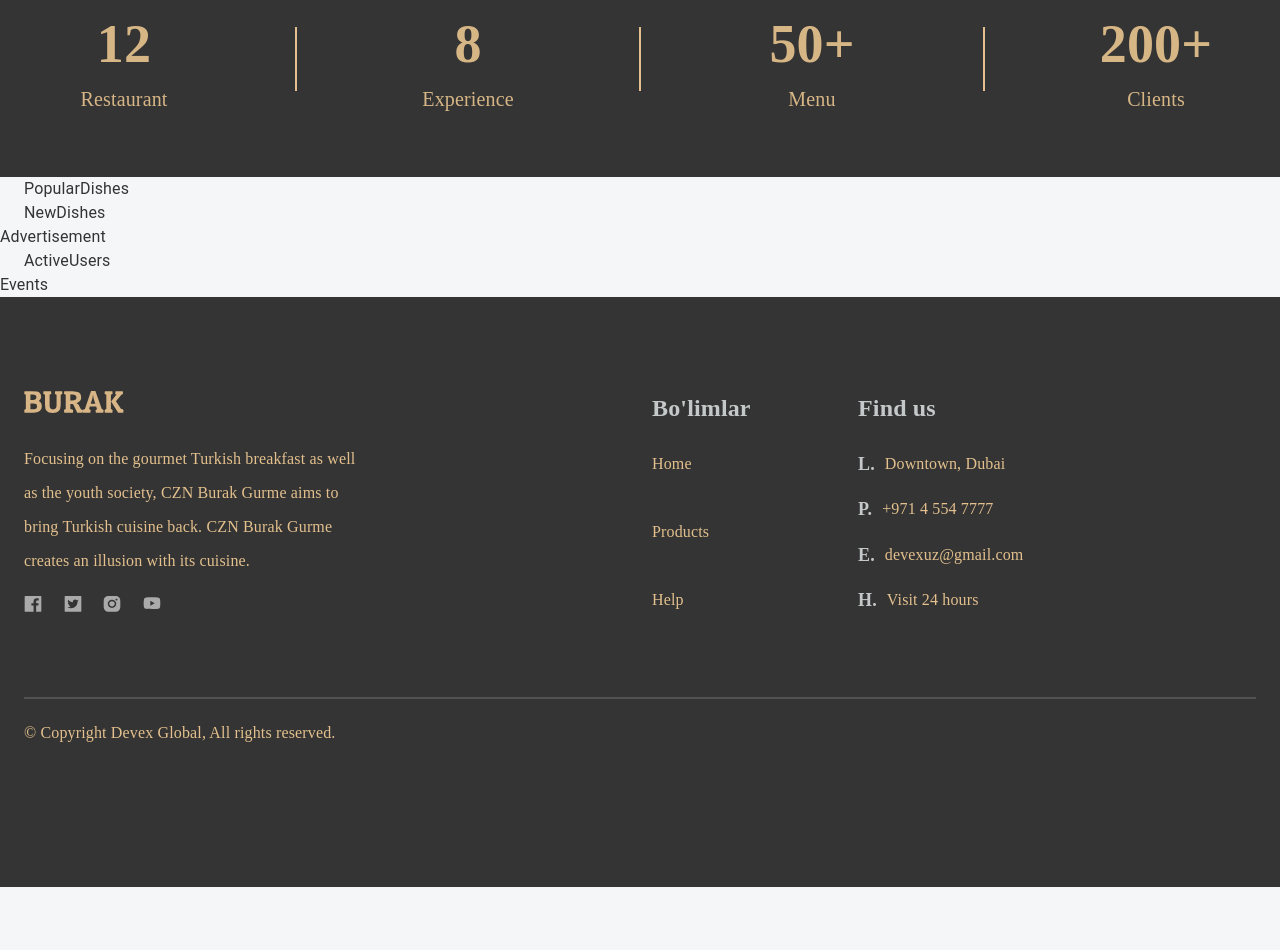
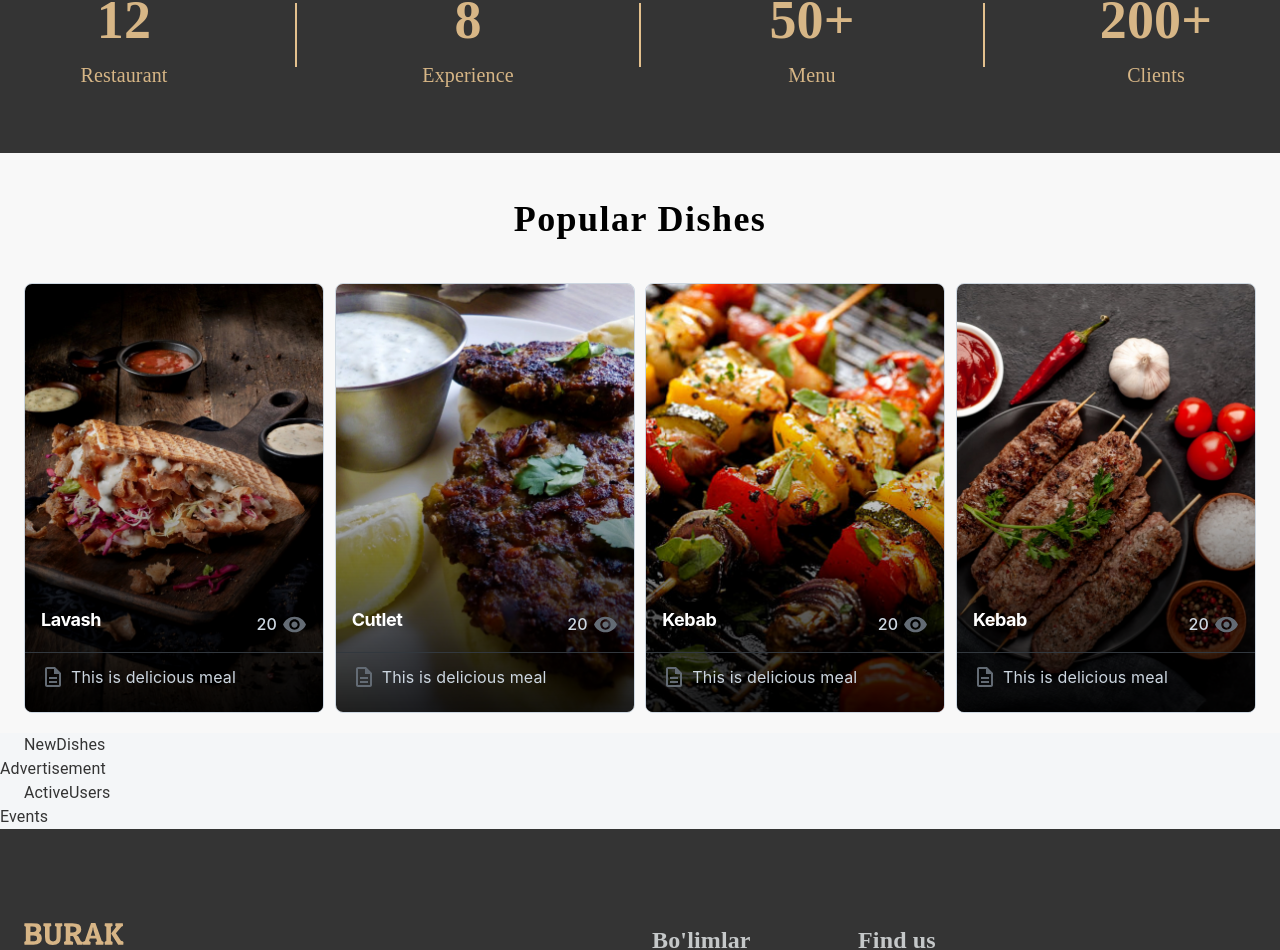
Before and after one commit to makhmudovsx17-create/burak-react, a React (Create React App) app: page / in a window 1280 px wide. Shown: the part 856-1806 px from the top of the page. Before the commit the page ends 1743 px from the top, so only its background shows below. Built offline with nearby package versions, Linux system fonts and the light colour scheme.

Commit message:
feat: develop popular dishes sectional component

```diff
--- a/package.json
+++ b/package.json
@@ -6,6 +6,7 @@
         "@emotion/react": "^11.14.0",
         "@emotion/styled": "^11.14.1",
         "@mui/icons-material": "^5.8.4",
+        "@mui/joy": "^5.0.0-beta.52",
         "@mui/material": "^9.5.0",
         "@reduxjs/toolkit": "^1.8.1",
         "@testing-library/jest-dom": "^4.2.4",
--- a/src/app/screens/homePage/PopularDishes.tsx
+++ b/src/app/screens/homePage/PopularDishes.tsx
@@ -1,10 +1,100 @@
 import React from "react";
-import { Container } from "@mui/material";
+import { Box, Container, Stack } from "@mui/material";
+import { CssVarsProvider } from "@mui/joy/styles";
+import Card from "@mui/joy/Card";
+import CardCover from "@mui/joy/CardCover";
+import CardContent from "@mui/joy/CardContent";
+import CardOverflow from "@mui/joy/CardOverflow";
+import Typography from "@mui/joy/Typography";
+import JoyStack from "@mui/joy/Stack";
+import VisibilityIcon from "@mui/icons-material/Visibility";
+import DescriptionOutlinedIcon from "@mui/icons-material/DescriptionOutlined";
+
+const list = [
+    { productName: "Lavash", imagePath: "/img/lavash.webp" },
+    { productName: "Cutlet", imagePath: "/img/cutlet.webp" },
+    { productName: "Kebab", imagePath: "/img/kebab.webp" },
+    { productName: "Kebab", imagePath: "/img/kebab-fresh.webp" },
+];
 
 export default function PopularDishes() {
     return (
-        <div>
-            <Container>PopularDishes</Container>
+        <div className="popular-dishes-frame">
+            <Container>
+                <Stack className="popular-section">
+                    <Box className="category-title">Popular Dishes</Box>
+
+                    <Stack className="cards-frame">
+                        <CssVarsProvider>
+                            {list.map((ele, index) => (
+                                <Card key={index} className="card">
+                                    <CardCover>
+                                        <img
+                                            src={ele.imagePath}
+                                            alt={ele.productName}
+                                        />
+                                    </CardCover>
+                                    <CardCover className="card-cover" />
+
+                                    <CardContent
+                                        sx={{ justifyContent: "flex-end" }}
+                                    >
+                                        <JoyStack
+                                            direction="row"
+                                            justifyContent="space-between"
+                                        >
+                                            <Typography
+                                                level="h2"
+                                                fontSize="lg"
+                                                textColor="#fff"
+                                                mb={1}
+                                            >
+                                                {ele.productName}
+                                            </Typography>
+                                            <Typography
+                                                sx={{
+                                                    fontWeight: "md",
+                                                    color: "neutral.300",
+                                                    alignItems: "center",
+                                                    display: "flex",
+                                                }}
+                                            >
+                                                20
+                                                <VisibilityIcon
+                                                    style={{
+                                                        fontSize: 25,
+                                                        marginLeft: 5,
+                                                    }}
+                                                />
+                                            </Typography>
+                                        </JoyStack>
+                                    </CardContent>
+
+                                    <CardOverflow
+                                        sx={{
+                                            display: "flex",
+                                            gap: 1.5,
+                                            py: 1.5,
+                                            px: "var(--Card-padding)",
+                                            borderTop: "1px solid",
+                                            height: "60px",
+                                        }}
+                                    >
+                                        <Typography
+                                            startDecorator={
+                                                <DescriptionOutlinedIcon />
+                                            }
+                                            textColor="neutral.300"
+                                        >
+                                            This is delicious meal
+                                        </Typography>
+                                    </CardOverflow>
+                                </Card>
+                            ))}
+                        </CssVarsProvider>
+                    </Stack>
+                </Stack>
+            </Container>
         </div>
     );
 }
--- a/src/css/home.css
+++ b/src/css/home.css
@@ -47,3 +47,50 @@
     line-height: 30px;
     color: #d7b686;
 }
+
+/* POPULAR DISHES */
+
+.homepage .popular-dishes-frame {
+    width: 100%;
+    height: 580px;
+    display: flex;
+    background: #f8f8f8;
+}
+
+.homepage .popular-dishes-frame .popular-section {
+    margin-top: 45px;
+    display: flex;
+    flex-direction: column;
+    align-items: center;
+}
+
+.homepage .popular-dishes-frame .popular-section .category-title {
+    text-align: center;
+    font-family: "Roboto Serif";
+    font-size: 36px;
+    font-style: normal;
+    font-weight: 600;
+    line-height: normal;
+    letter-spacing: 1.44px;
+    color: #000;
+}
+
+.homepage .popular-dishes-frame .popular-section .cards-frame {
+    width: 100%;
+    margin-top: 43px;
+    display: flex;
+    flex-direction: row;
+    justify-content: space-between;
+}
+
+.homepage .popular-dishes-frame .cards-frame .card {
+    min-height: 430px;
+    min-width: 300px;
+    cursor: pointer;
+}
+
+.homepage .popular-dishes-frame .cards-frame .card .card-cover {
+    background:
+        linear-gradient(to top, rgba(0, 0, 0, 0.4), rgba(0, 0, 0, 0) 200px),
+        linear-gradient(to top, rgba(0, 0, 0, 0.8), rgba(0, 0, 0, 0) 300px);
+}
--- a/src/index.tsx
+++ b/src/index.tsx
@@ -17,12 +17,12 @@ const root = createRoot(container);
 // GLOBAL INTEGRATIONS: REDUX MUI ROUTER
 root.render(
     <React.StrictMode>
-        /* PARENT REDUX */
+        {/* PARENT REDUX */}
         <Provider store={store}>
-            /* PARENT MUI */
+            {/* PARENT MUI */}
             <ThemeProvider theme={theme}>
                 <CssBaseline></CssBaseline>
-                /* PARENT ROUTER */
+                {/* PARENT ROUTER */}
                 <Router>
                     <App />
                 </Router>
```
Also changed, not shown: 1 other file (tests, documents, lock files or other folders).
